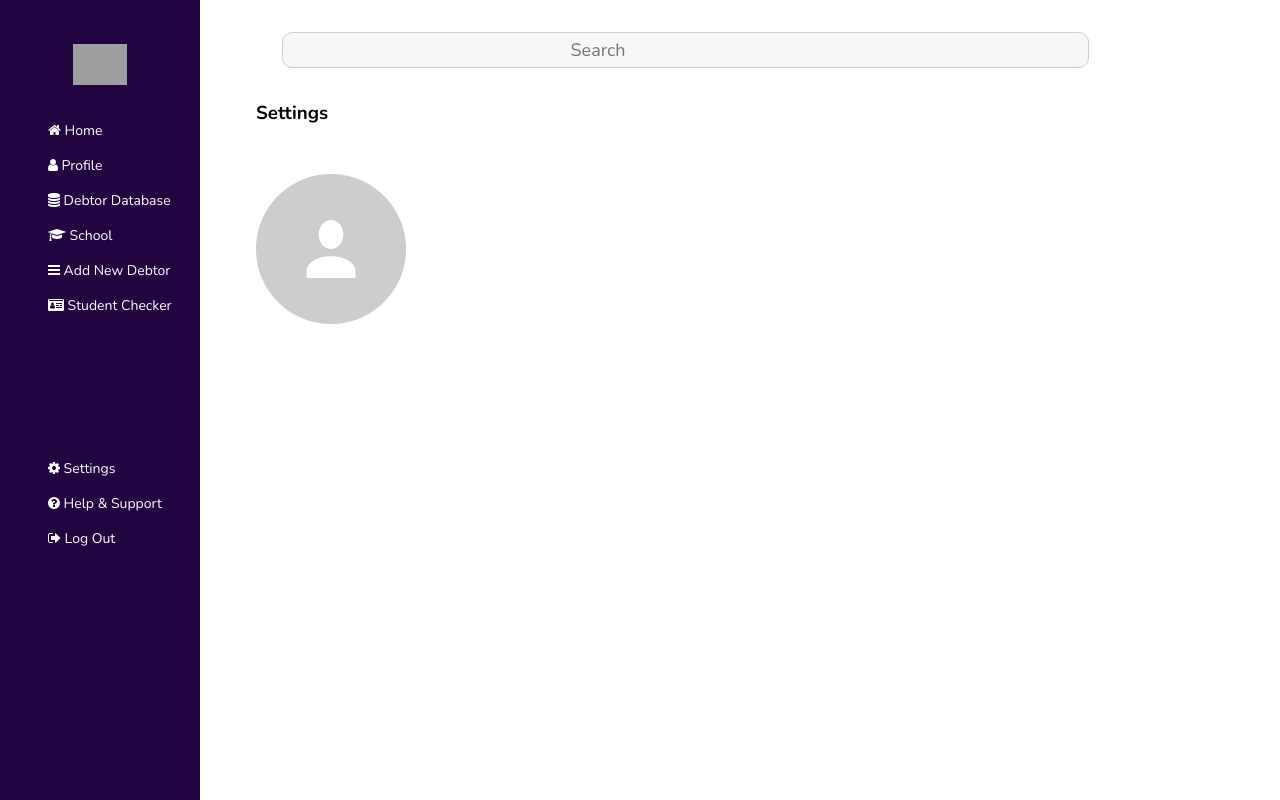
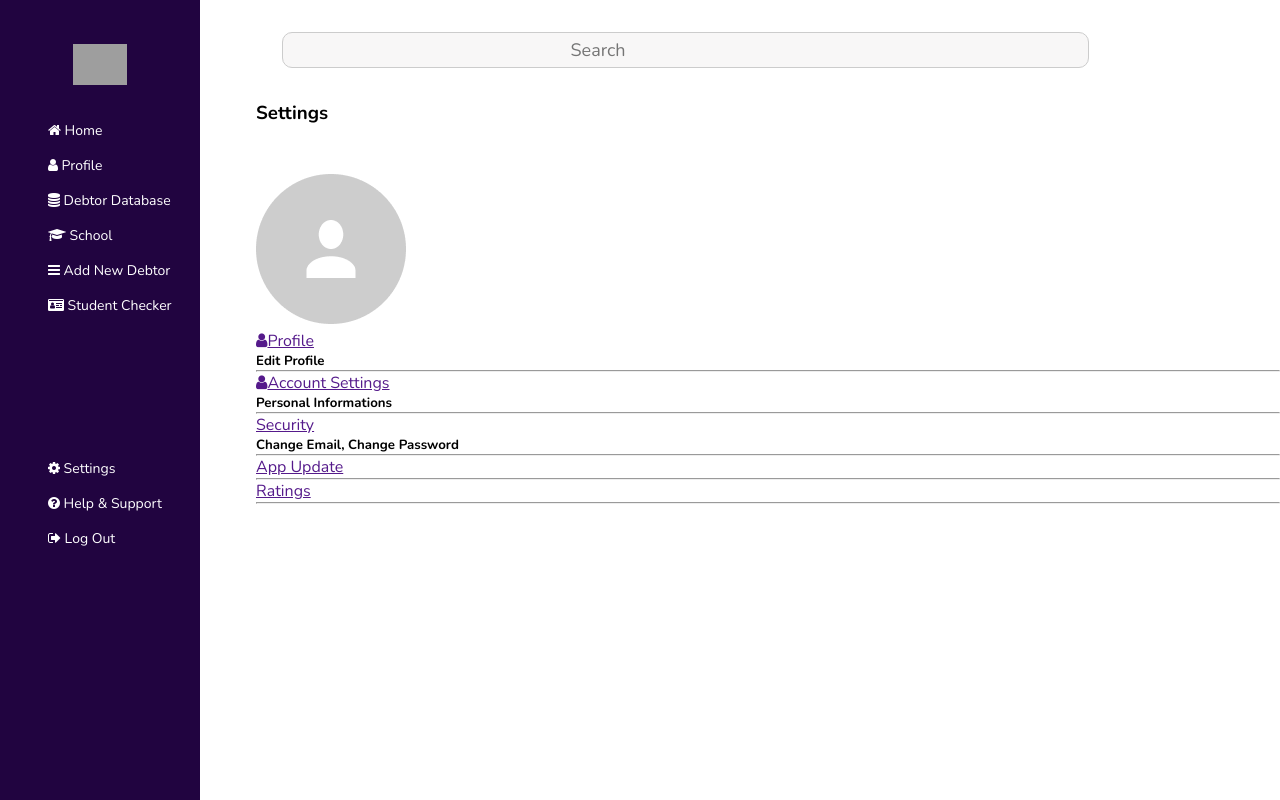
Before and after one commit to zuri-training/TeamLorispp58, a Django app: template debtfinder/templates/Settings/settings.html in a window 1280 px wide. Run offline with Django 4.2, Linux system fonts and the light colour scheme; the template is opened without the code that fills it, so the values that code supplies are empty; grey boxes are pictures that could not be loaded.

Commit message:
zuri project tasks

```diff
--- a/debtfinder/templates/Settings/settings.css
+++ b/debtfinder/templates/Settings/settings.css
@@ -95,3 +95,7 @@ input[type=text] {
 input[type=text] {
     border: 1px solid #ccc;
 }
+
+.left-div{
+    margin-left: 16rem;
+}
--- a/debtfinder/templates/Settings/settings.html
+++ b/debtfinder/templates/Settings/settings.html
@@ -102,6 +102,42 @@
                 <img src="img/Group 54.png">
            </div>
 
+           <div class="left-div">
+                <a href="">
+                    <i class="fa fa-user"></i>Profile
+                </a>
+                <h5>Edit Profile</h5>
+                <hr>
+
+
+                <a href="">
+                    <i class="fa fa-user"></i>Account Settings
+                </a>
+                <h5>Personal Informations</h5>
+                <hr>
+
+
+
+                <a href="">
+                    <i class="fa fa-security"></i>Security
+                </a>
+                <h5>Change Email, Change Password</h5>
+                <hr>
+
+                <a href="">
+                    <i class="fa fa-security"></i>App Update
+                </a>
+                <hr>
+
+
+                <a href="">
+                    <i class="fa fa-security"></i>Ratings
+                </a>
+
+                <hr>
+
+           </div>
+
      </div>
 
 
```
